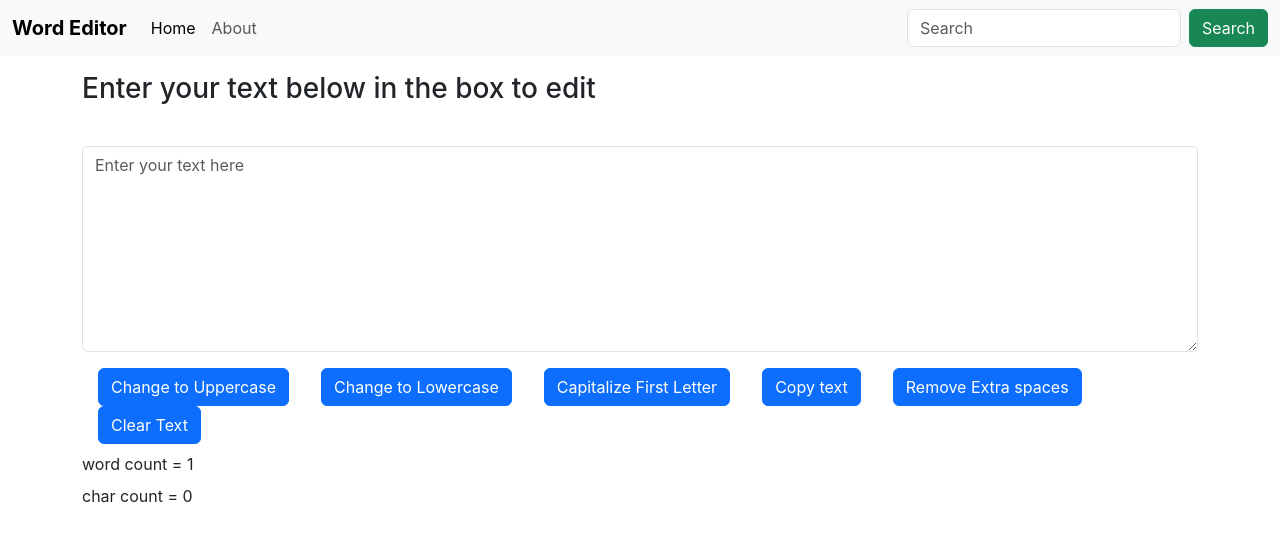
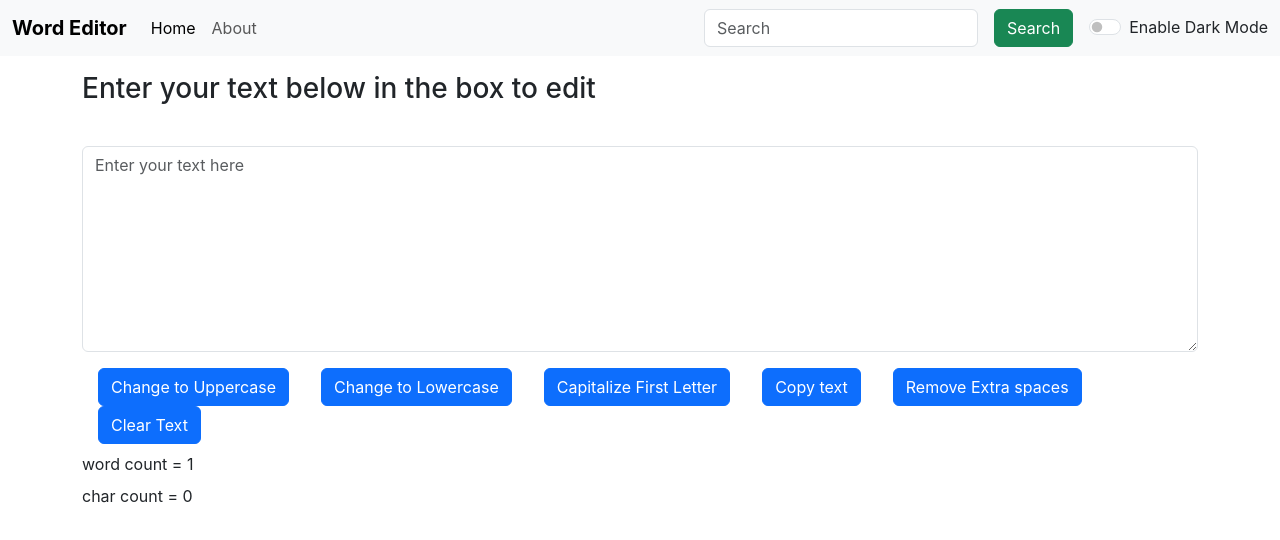
Before and after one commit to iot-dt/ReactApp1, a React (Create React App) app: page / in a window 1280 px wide. Shown: the top 540 px of the page. Built offline with nearby package versions, Linux system fonts and the light colour scheme.

Commit message:
This is mode changing code

```diff
--- a/src/App.js
+++ b/src/App.js
@@ -1,12 +1,31 @@
 import Navbar from './components/Navbar';
 import Textarea from './components/Textarea';
 // import About from './components/About';
+import React from 'react'
 import './App.css';
+import { useState } from 'react';
 
 function App() {
+  const toggleModeFunction = () => {
+    if (mode === "light"){
+    setMode("dark")
+    setModetext("Enable Light Mode")
+    document.body.style.color = "white"
+    document.body.style.backgroundColor = "black"
+    }
+    else{
+      setMode("light")
+      setModetext("Enable Dark Mode")
+      document.body.style.color = "black"
+      document.body.style.backgroundColor = "white"
+
+    }
+  }
+  const [mode, setMode] = useState("light");
+  const [modeText, setModetext] = useState("Enable Dark Mode");
   return (
     <>
-      <Navbar appName="Word Editor"/>
+      <Navbar appName="Word Editor" mode={mode} toggleMode={toggleModeFunction} setText={modeText}/>
       <Textarea/>
       {/* <About/> */}
     </>
--- a/src/components/Navbar.js
+++ b/src/components/Navbar.js
@@ -3,7 +3,7 @@ import React, { memo } from 'react'
 export default memo(function Navbar(props) {
   return (
     <div>
-      <nav className="navbar navbar-expand-lg bg-body-tertiary">
+      <nav className={`navbar navbar-expand-lg navbar-${props.mode} bg-${props.mode}`}>
         <div className="container-fluid">
             <a className="navbar-brand" href="/"><strong>{props.appName}</strong></a>
             <button className="navbar-toggler" type="button" data-bs-toggle="collapse" data-bs-target="#navbarSupportedContent" aria-controls="navbarSupportedContent" aria-expanded="false" aria-label="Toggle navigation">
@@ -18,10 +18,14 @@ export default memo(function Navbar(props) {
                     <a className="nav-link" href="/">About</a>
                     </li>
                 </ul>
-                <form className="d-flex" role="search">
+                <form className="d-flex mx-2" role="search">
                     <input className="form-control me-2" type="search" placeholder="Search" aria-label="Search"/>
-                    <button className="btn btn-success" type="submit">Search</button>
+                    <button className="btn btn-success mx-2" type="submit">Search</button>
                 </form>
+                <div className="form-check form-switch">
+                  <input className="form-check-input" type="checkbox" role="switch" id="flexSwitchCheckDefault" onClick={props.toggleMode}/>
+                  <label className="form-check-label" forHtml="flexSwitchCheckDefault">{props.setText}</label>
+                </div>
                 </div>
             </div>
         </nav>
```
